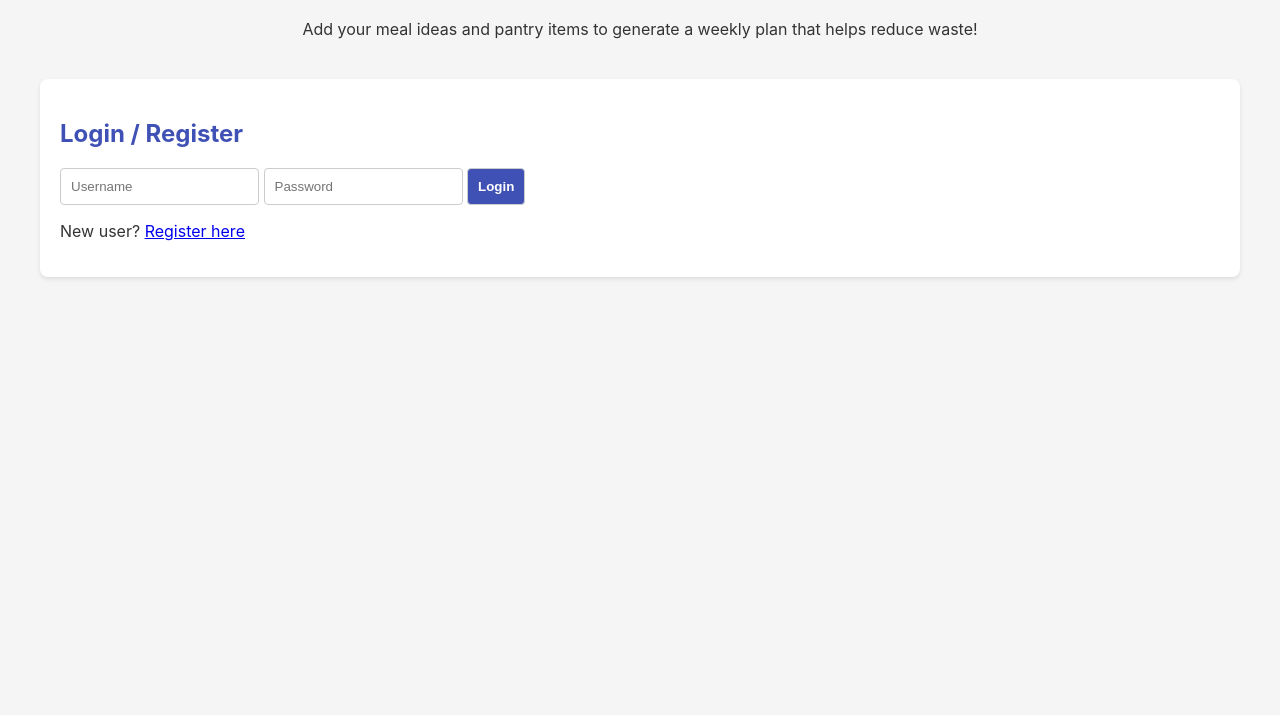
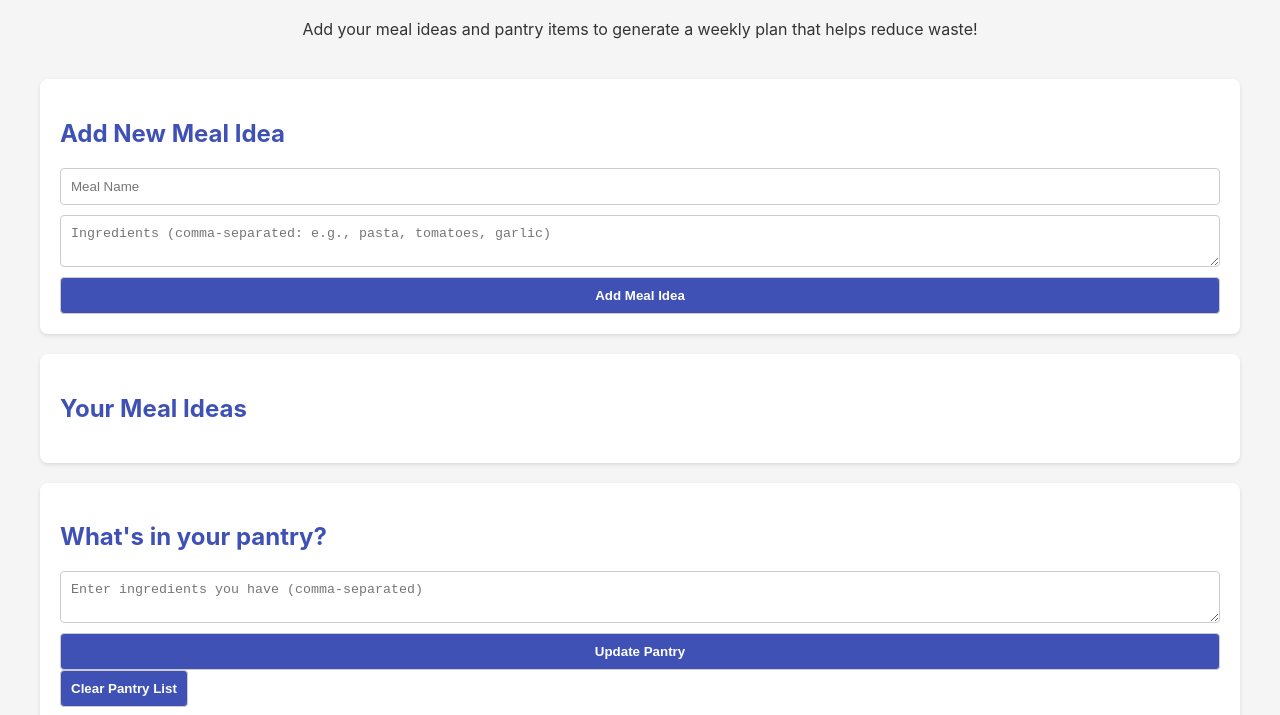
Before and after one commit to hollyannika/smart-meal-planner, a plain HTML site: page index.html in a window 1280 px wide. Shown: the part 83-798 px from the top of the page. Drawn offline with Linux system fonts and the light colour scheme.

Commit message:
Update no login section index.html

```diff
--- a/index.html
+++ b/index.html
@@ -13,30 +13,8 @@
             <p>Add your meal ideas and pantry items to generate a weekly plan that helps reduce waste!</p>
         </header>
 
-        <!-- Login and registration section -->
-        <section class="auth-section">
-            <div id="logged-out-view">
-                <h2>Login / Register</h2>
-                <form id="login-form">
-                    <input type="text" id="login-username" placeholder="Username" required>
-                    <input type="password" id="login-password" placeholder="Password" required>
-                    <button type="submit">Login</button>
-                </form>
-                <p>New user? <a href="#" id="show-register">Register here</a></p>
-                <form id="register-form" style="display: none;">
-                    <input type="text" id="register-username" placeholder="Username" required>
-                    <input type="password" id="register-password" placeholder="Password" required>
-                    <button type="submit">Register</button>
-                </form>
-            </div>
-            <div id="logged-in-view" style="display: none;">
-                <h2>Welcome, <span id="current-username"></span>!</h2>
-                <button id="logout-btn">Logout</button>
-            </div>
-        </section>
-
-        <!-- All other sections (Add Meal, Pantry, etc.) are initially hidden -->
-        <div id="app-content" style="display: none;">
+        <!-- The application content is now always visible -->
+        <div id="app-content">
             <!-- Section for adding new meal ideas -->
             <section class="add-meal-section">
                 <h2>Add New Meal Idea</h2>
```
